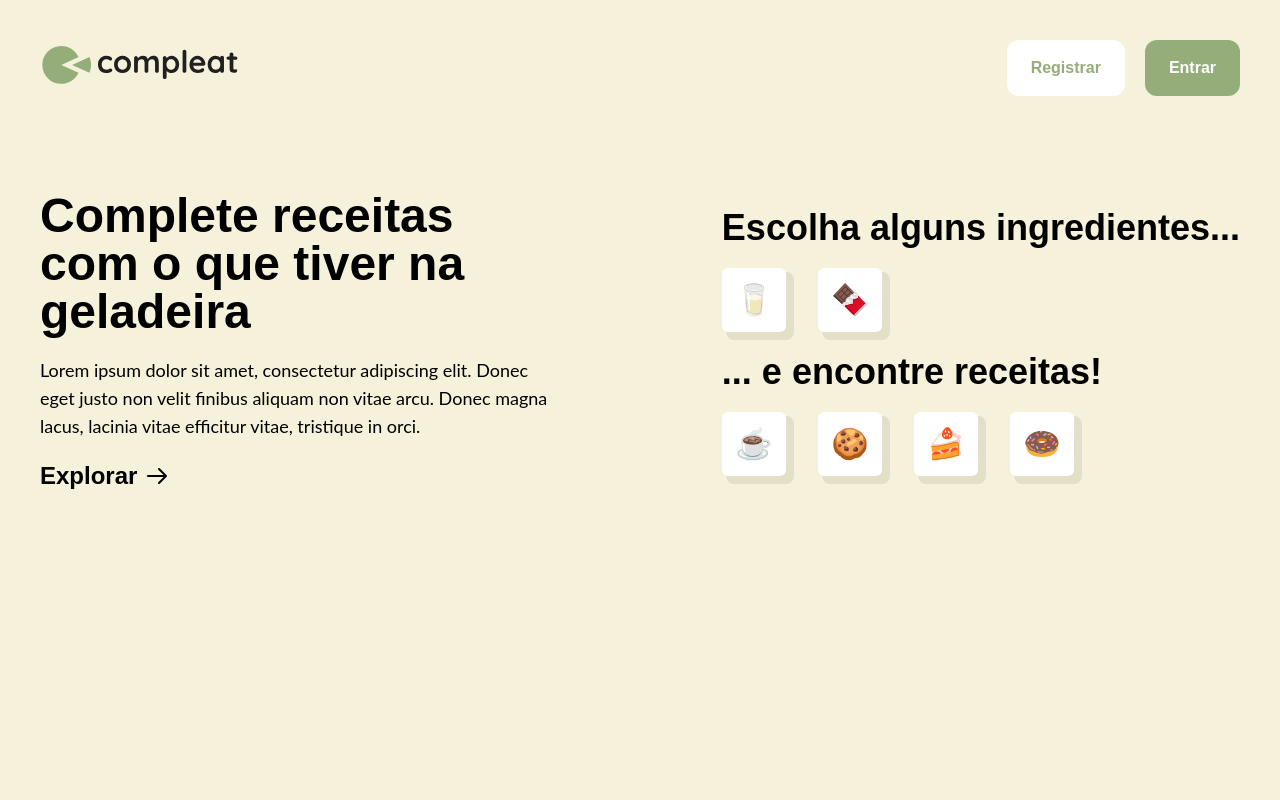
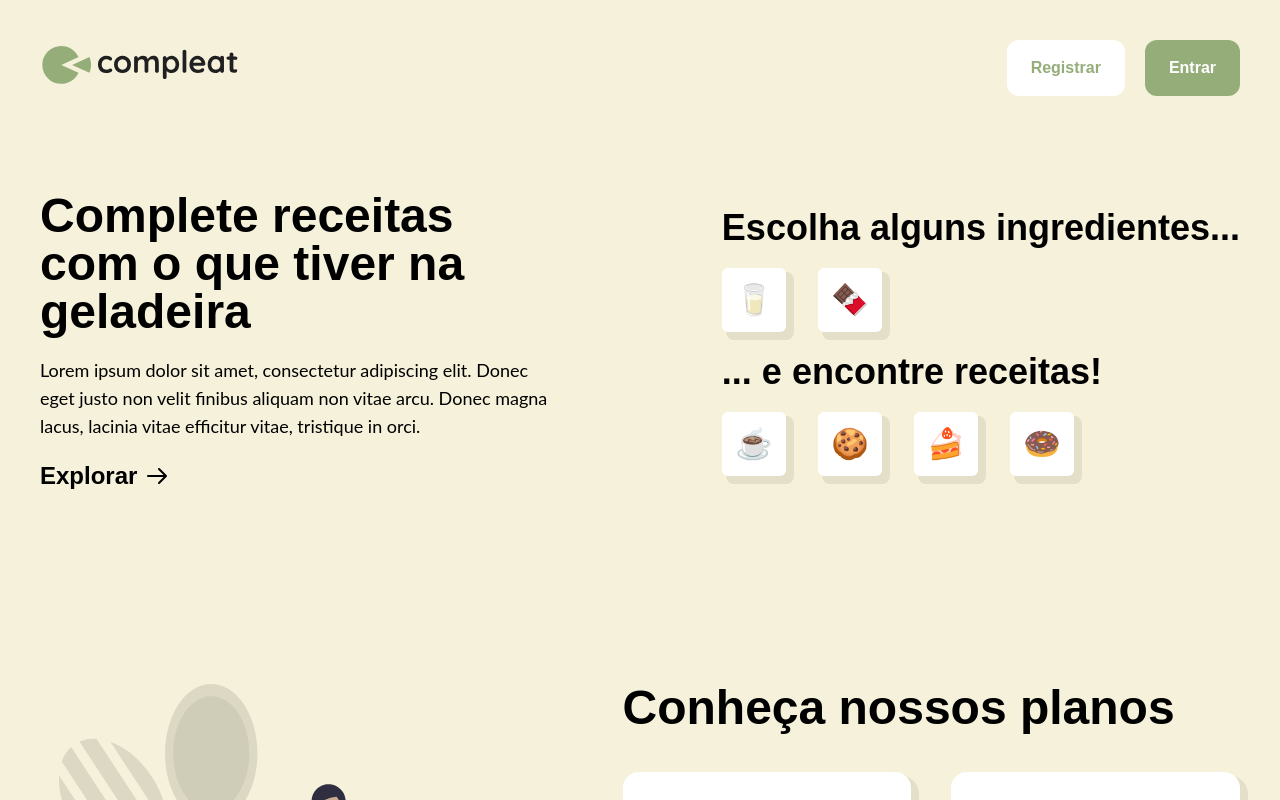
Before and after one commit to filipeveronezi/compleat, a Next.js app: page / in a window 1280 px wide. Shown: the top 800 px of the page. Built offline with nearby package versions, Linux system fonts and the light colour scheme.

Commit message:
feat: add plans section to landing page

```diff
--- a/src/modules/landing/index.tsx
+++ b/src/modules/landing/index.tsx
@@ -1,9 +1,11 @@
 import { Hero } from './hero'
+import { Plans } from './plans'
 
 export const Landing = () => {
   return (
-    <div className="flex flex-col gap-14">
+    <div className="flex flex-col gap-32 lg:gap-48">
       <Hero />
+      <Plans />
     </div>
   )
 }
```
